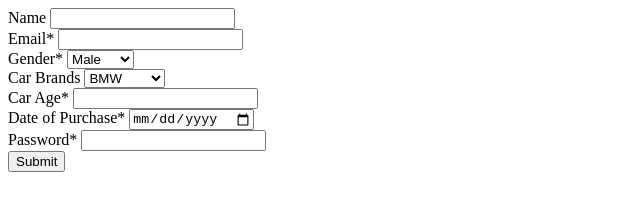
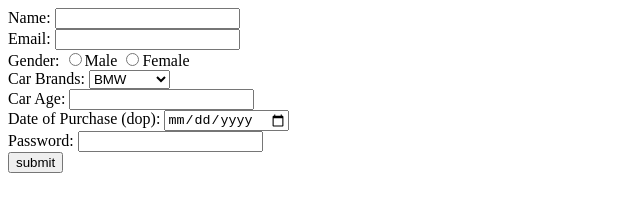
Before and after one commit to acciojob/car-insurance-form-rishabh0085, a website: page main.html in a window 1280 px wide. Shown: the whole page, without its empty margins (0-640 px from the left). Drawn offline with Linux system fonts and the light colour scheme.

Commit message:
created a submission

```diff
--- a/main.html
+++ b/main.html
@@ -8,36 +8,34 @@
 
 <body>
 	<!-- the entire body must be written by student -->
-	<form method="get">
-		<label for="name">Name</label>
+	<form method="post">
+		<label for="name">Name:</label>
 		<input id="name" type="text" required>
 		<br>
-		<label for="email">Email*</label>
-		<input id="email" type="email" required>
+		<label for="email">Email:</label>
+		<input type="email" id="email" required>
 		<br>
-		<label for="gender">Gender*</label>
-		<select id="gender" type="radio" name="gender">
-			<option value="Male">Male</option>
-			<option value="Female">Female</option>
+		<label>Gender:</label>
+		<input type="radio" name="gender" required>Male
+		<input type="radio" name="gender" required>Female
+		<br>
+		<label for="cars">Car Brands:</label>
+		<select id="cars">
+			<option>BMW</option>
+			<option>Audi</option>
+			<option>Mercedez</option>
 		</select>
 		<br>
-		<label for="cars">Car Brands</label>
-		<select id="cars" type="text">
-		<option value="BMW">BMW</option>
-		<option value="Audi">Audi</option>
-		<option value="Mercedez">Mercedez</option>
-		</select>
+		<label for="carage">Car Age:</label>
+		<input type="number" id="carage" required>
 		<br>
-		<label for="carage">Car Age*</label>
-		<input id="carage" type="number" required>
+		<label for="dop">Date of Purchase (dop):</label>
+		<input type="date" id="dop" required>
 		<br>
-		<label for="dop">Date of Purchase*</label>
-		<input id="dop" type="date" required>
+		<label for="password">Password:</label>
+		<input type="password" id="password" required>
 		<br>
-		<label for="password">Password*</label>
-		<input id="password" type="password" required>
-		<br>
-		<button id="button" type="submit">Submit</button>
+		<button type="submit">submit</button>
 	</form>
     <script type="text/javascript" src="./script.js">
 </script>
```
